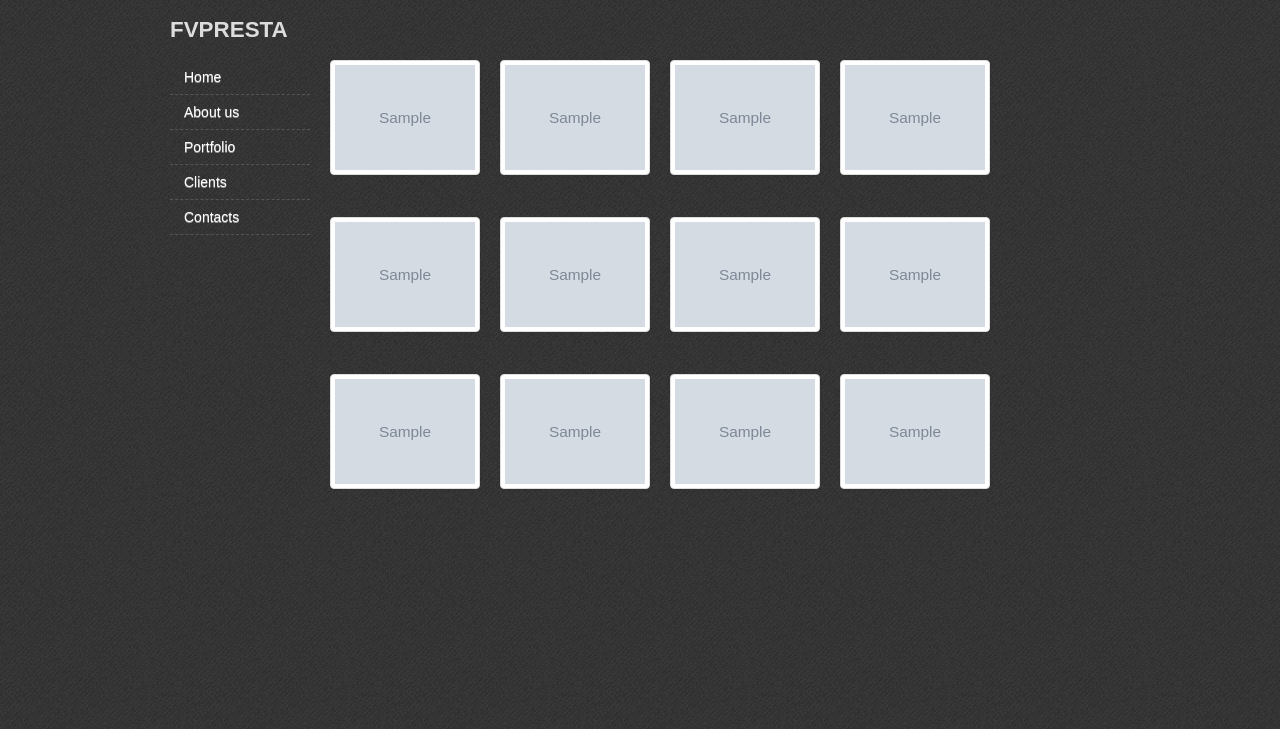
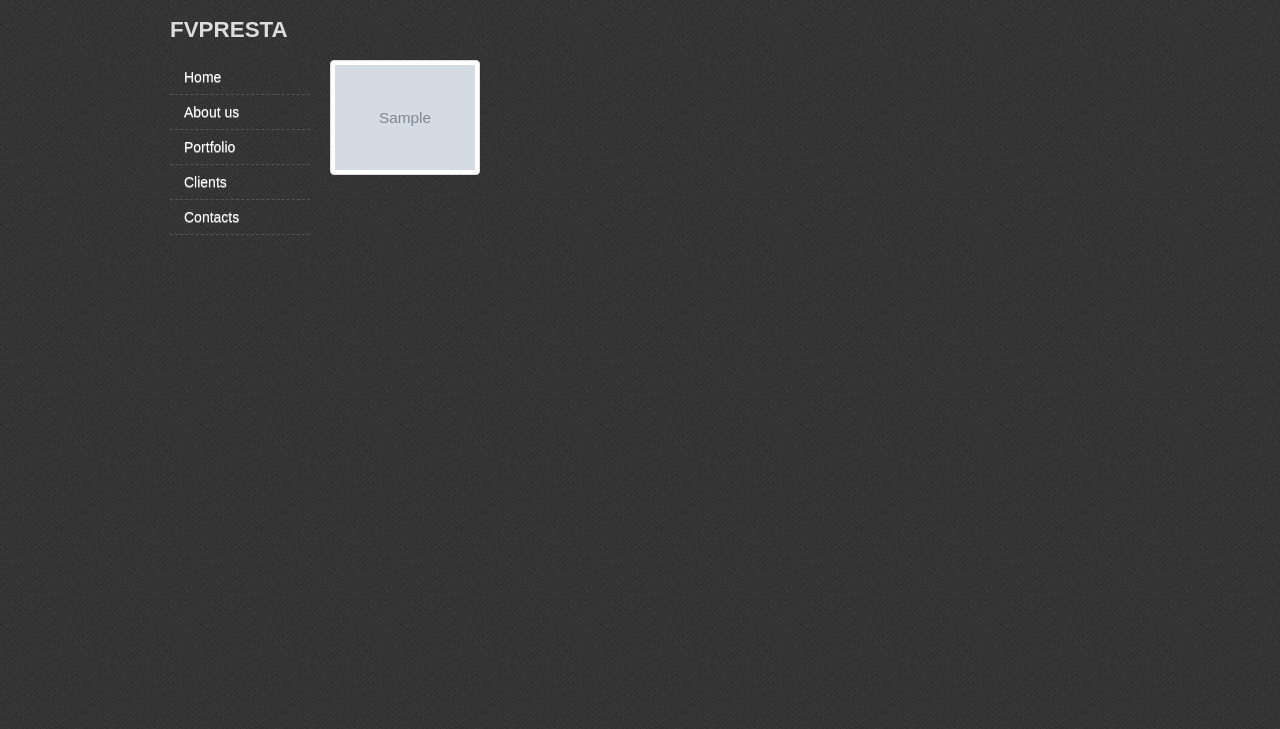
Before and after one commit to fvpresta/fvpresta, a Django app: template templates/cms/default/clients.html in a window 1280 px wide. Shown: the top 729 px of the page. Run offline with Django 3.2, Linux system fonts and the light colour scheme; the template is opened without the code that fills it: most values are stand-ins (such as "Sample title", 1, 10 or a date in 2020); grey boxes marked "Sample" are stand-in pictures; style sheets or scripts are compiled from the project's sources; some libraries are stand-ins or nearby versions.

Commit message:
+ Change from fake (multi) clients to the real ones

```diff
--- a/templates/cms/default/clients.html
+++ b/templates/cms/default/clients.html
@@ -5,48 +5,11 @@
 {% block right-content %}
 <div id="clients">
     {% for client in clients %}
-        <div class="row thumbnails">
+        {% if forloop.counter0|divisibleby:"4" %}<div class="row thumbnails">{% endif %}
             <div class="span2 thumbnail">
                 <img src="{{ client.logo|thumbnail_url:'logo_big' }}" title="{{ client.name }}" alt="{{ client.name }}" />
             </div>
-            <div class="span2 thumbnail">
-                <img src="{{ client.logo.url }}" title="{{ client.name }}" />
-            </div>
-            <div class="span2 thumbnail">
-                <img src="{{ client.logo.url }}" title="{{ client.name }}" />
-            </div>
-            <div class="span2 thumbnail">
-                <img src="{{ client.logo.url }}" title="{{ client.name }}" />
-            </div>
-        </div>
-        <div class="row thumbnails">
-            <div class="span2 thumbnail">
-                <img src="{{ client.logo|thumbnail_url:'logo_big' }}" title="{{ client.name }}" alt="{{ client.name }}" />
-            </div>
-            <div class="span2 thumbnail">
-                <img src="{{ client.logo.url }}" title="{{ client.name }}" />
-            </div>
-            <div class="span2 thumbnail">
-                <img src="{{ client.logo.url }}" title="{{ client.name }}" />
-            </div>
-            <div class="span2 thumbnail">
-                <img src="{{ client.logo.url }}" title="{{ client.name }}" />
-            </div>
-        </div>
-        <div class="row thumbnails">
-            <div class="span2 thumbnail">
-                <img src="{{ client.logo|thumbnail_url:'logo_big' }}" title="{{ client.name }}" alt="{{ client.name }}" />
-            </div>
-            <div class="span2 thumbnail">
-                <img src="{{ client.logo.url }}" title="{{ client.name }}" />
-            </div>
-            <div class="span2 thumbnail">
-                <img src="{{ client.logo.url }}" title="{{ client.name }}" />
-            </div>
-            <div class="span2 thumbnail">
-                <img src="{{ client.logo.url }}" title="{{ client.name }}" />
-            </div>
-        </div>
+        {% if forloop.last or forloop.counter|divisibleby:"4" %}</div>{% endif %}
     {% endfor %}
 </div>
 {% endblock %}
```
